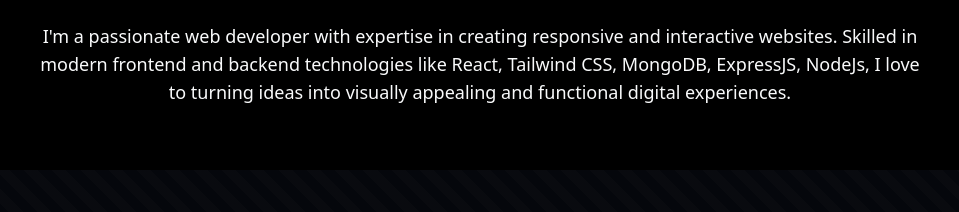
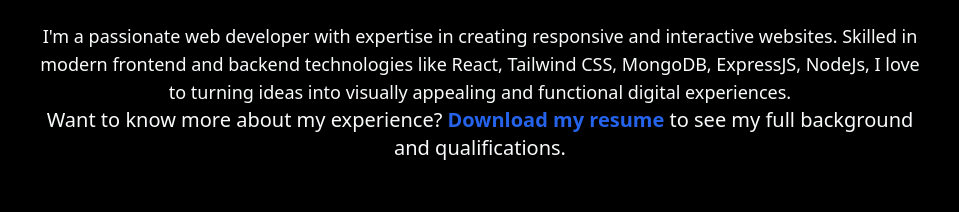
Before and after one commit to koushikkumarkadari/kadari, a React (Vite) app in the folder portfolio/: page / in a window 1280 px wide. Shown: the part 1058-1270 px from the top of the page, without its empty margins (160-1119 px from the left). Built offline with nearby package versions, Linux system fonts and the light colour scheme.

Commit message:
fix: update About component to include resume download link and improve text formatting

```diff
--- a/portfolio/src/components/About.jsx
+++ b/portfolio/src/components/About.jsx
@@ -4,10 +4,22 @@
       <div className="max-w-4xl mx-auto text-center">
         <h2 className="text-3xl md:text-4xl font-bold mb-6">About Me</h2>
         <img src="https://i.ibb.co/vxJV32rq/1715188352121.png" alt="Profile picture of John Doe" className="w-32 h-32 rounded-full mx-auto mb-6" />
-        <p className="text-lg">
+        <p className="text-lg  ">
           I'm a passionate web developer with expertise in creating responsive and interactive websites.
           Skilled in modern frontend and backend technologies like React, Tailwind CSS, MongoDB, ExpressJS, NodeJs, I love to turning
           ideas into visually appealing and functional digital experiences.
+        </p>
+        <p className="text-lg md:text-xl leading-relaxed">
+          Want to know more about my experience?{' '}
+          <a
+            href="https://drive.google.com/file/d/1Ka8rv-4w9x1rEurnuG-91l-18tFbkB5B/view?usp=sharing"
+            download
+            className="text-blue-600 hover:underline font-semibold"
+            aria-label="Download my resume"
+          >
+            Download my resume
+          </a>{' '}
+          to see my full background and qualifications.
         </p>
       </div>
     </section>
```
